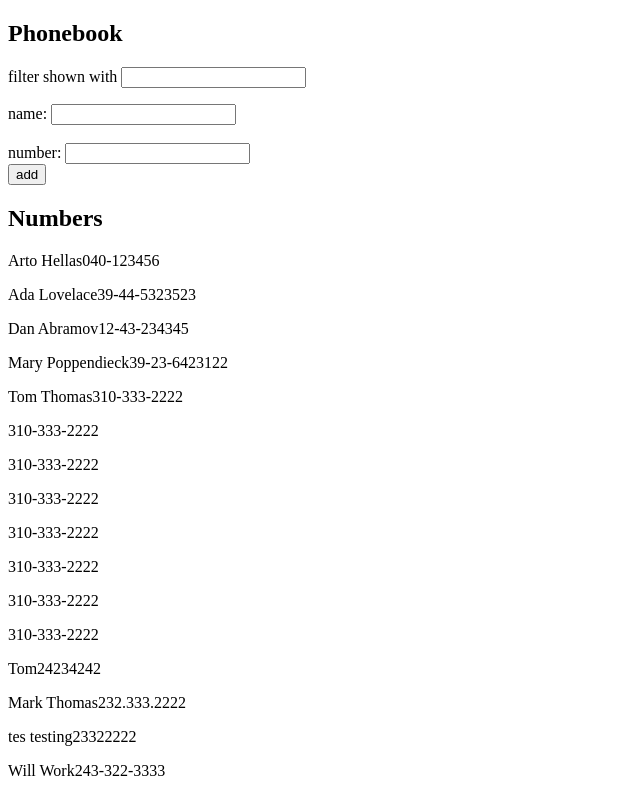
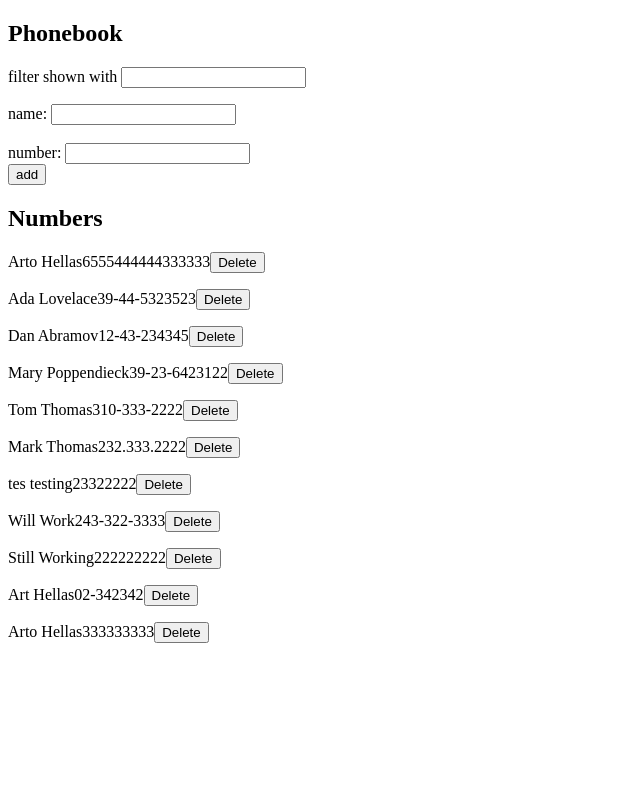
Before and after one commit to timcode55/full-24, a React (Vite) app in the folder part2/phonebook/: page / in a window 1280 px wide. Shown: the top 796 px of the page, without its empty margins (0-640 px from the left). Built offline with nearby package versions, Linux system fonts and the light colour scheme; data requests are answered from the project's data file.

Commit message:
Add delete and change entry functionality

```diff
--- a/part2/phonebook/db.json
+++ b/part2/phonebook/db.json
@@ -2,7 +2,7 @@
   "persons": [
     {
       "name": "Arto Hellas",
-      "number": "040-123456",
+      "number": "6555444444333333",
       "id": "1"
     },
     {
@@ -26,46 +26,6 @@
       "number": "310-333-2222"
     },
     {
-      "id": "9861",
-      "name": "",
-      "number": "310-333-2222"
-    },
-    {
-      "id": "ba8a",
-      "name": "",
-      "number": "310-333-2222"
-    },
-    {
-      "id": "133f",
-      "name": "",
-      "number": "310-333-2222"
-    },
-    {
-      "id": "32b8",
-      "name": "",
-      "number": "310-333-2222"
-    },
-    {
-      "id": "f655",
-      "name": "",
-      "number": "310-333-2222"
-    },
-    {
-      "id": "ebe3",
-      "name": "",
-      "number": "310-333-2222"
-    },
-    {
-      "id": "460e",
-      "name": "",
-      "number": "310-333-2222"
-    },
-    {
-      "id": "95a4",
-      "name": "Tom",
-      "number": "24234242"
-    },
-    {
       "id": "4578",
       "name": "Mark Thomas",
       "number": "232.333.2222"
@@ -86,34 +46,14 @@
       "number": "222222222"
     },
     {
-      "id": "8ca1",
-      "name": "Light Work",
-      "number": "23424242"
+      "id": "6590",
+      "name": "Art Hellas",
+      "number": "02-342342"
     },
     {
-      "id": "af37",
-      "name": "Mean man",
-      "number": "2342342"
-    },
-    {
-      "id": "7e6f",
-      "name": "Still Mean",
-      "number": "2424242"
-    },
-    {
-      "id": "90a4",
-      "name": "Timmy Tim",
-      "number": "4234242"
-    },
-    {
-      "id": "c33b",
-      "name": "Too Short",
-      "number": "234242342"
-    },
-    {
-      "id": "88d3",
-      "name": "Way short",
-      "number": "234242342"
+      "name": "Arto Hellas",
+      "number": "333333333",
+      "id": "60be"
     }
   ]
 }
--- a/part2/phonebook/src/App.jsx
+++ b/part2/phonebook/src/App.jsx
@@ -14,7 +14,7 @@ const App = () => {
       setPersons(data);
     }
     getData();
-  }, []);
+  }, [persons]);
 
   function handleNameChange(e) {
     setNewName(e.target.value);
@@ -34,16 +34,34 @@ const App = () => {
     // Check if newName is already in the list
     persons.forEach((person) => {
       if (person.name === newName) {
-        alert(`${newName} is already added to phonebook`);
         isDuplicate = true; // Set flag to true if newName is a duplicate
+
         return;
       }
     });
 
     // If newName is a duplicate, return without adding it to the list
     if (isDuplicate) {
+      const answer = confirm(
+        `${newName} is already added to phonebook, replace the old number with a new one?`
+      );
+
+      if (answer) {
+        const existingPerson = persons.find(
+          (person) => person.name === newName
+        );
+        const updatedPerson = numberService.update(existingPerson.id, {
+          name: newName,
+          number: number,
+        });
+        setPersons(
+          persons.map((person) =>
+            person.id === updatedPerson.id ? updatedPerson : person
+          )
+        );
+      }
       setNewName("");
-
+      setNumber("");
       return;
     }
 
@@ -56,6 +74,12 @@ const App = () => {
 
     setNewName("");
     setNumber("");
+  }
+
+  function handleDelete(id) {
+    const updatedPersons = persons.filter((person) => person.id !== id);
+    setPersons(updatedPersons);
+    numberService.deletePerson(id);
   }
 
   const filteredPersons = persons?.filter((person) => {
@@ -87,6 +111,7 @@ const App = () => {
         <p key={person.id}>
           {person.name}
           {person.number}
+          <button onClick={() => handleDelete(person.id)}>Delete</button>
         </p>
       ))}
     </div>
--- a/part2/phonebook/src/services/numbers.js
+++ b/part2/phonebook/src/services/numbers.js
@@ -16,4 +16,9 @@ const update = (id, newObject) => {
   return request.then((response) => response.data);
 };
 
-export default { getAll, create, update };
+const deletePerson = (id) => {
+  const request = axios.delete(`${baseUrl}/${id}`);
+  return request.then((response) => response.data);
+};
+
+export default { getAll, create, update, deletePerson };
```
